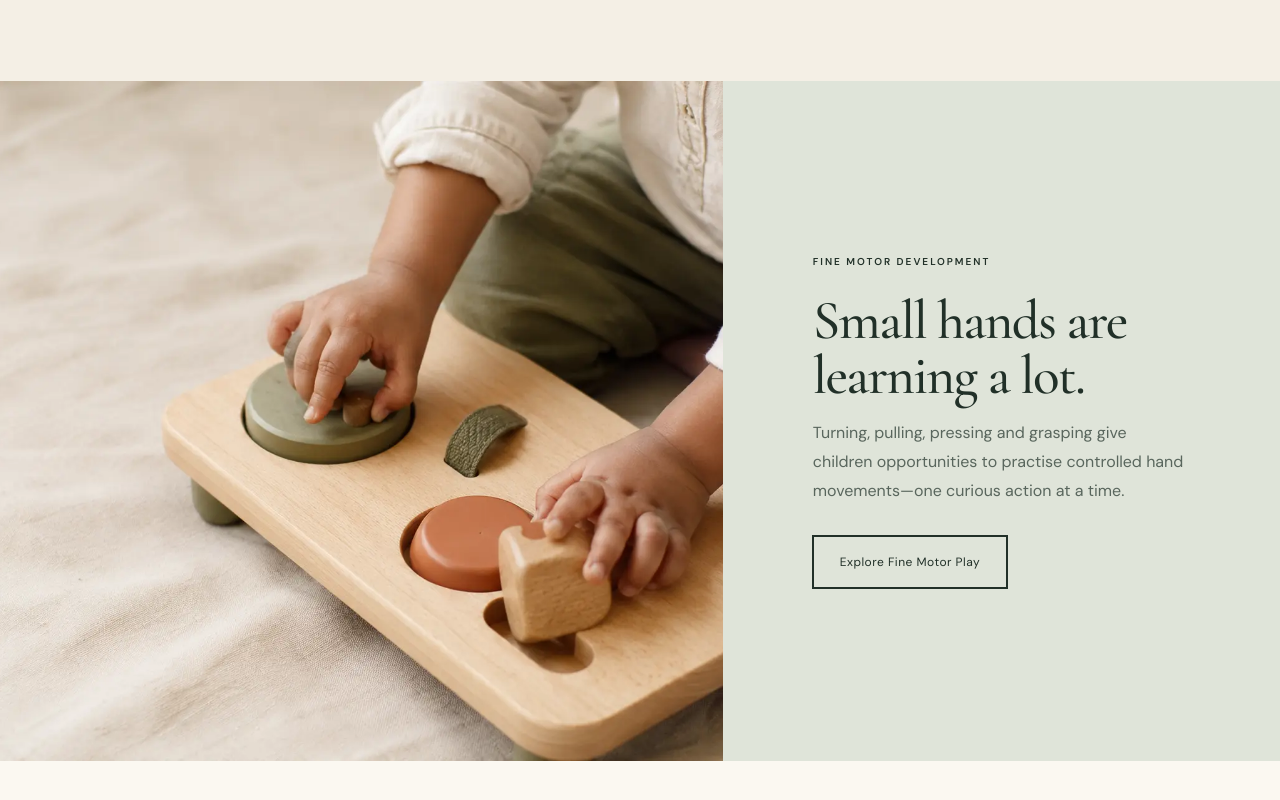
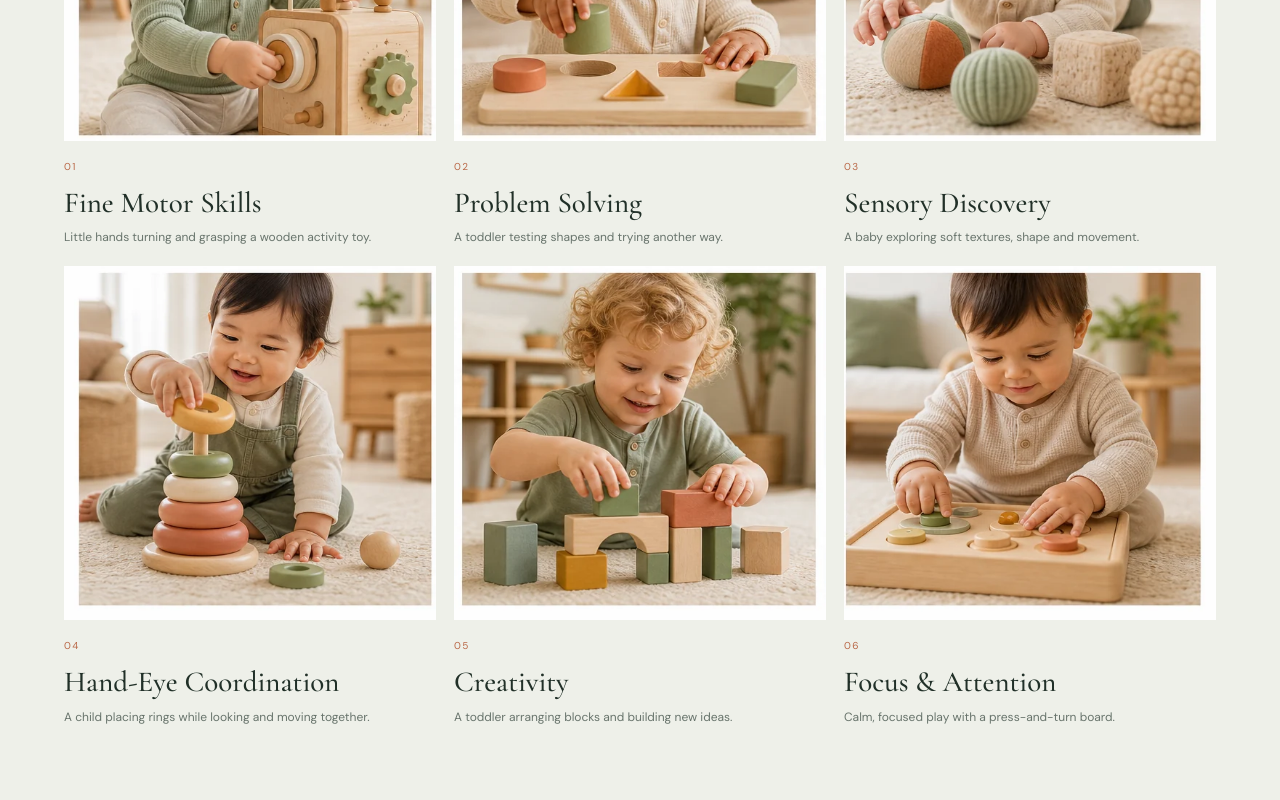
Before and after one commit to Istiakzishan/Zuvee-Duvee-site, a Next.js app: page / in a window 1280 px wide. Shown: the part 4122-4922 px from the top of the page. Built offline with nearby package versions, Linux system fonts and the light colour scheme.

Commit message:
Add skill image section to homepage

```diff
--- a/app/globals.css
+++ b/app/globals.css
@@ -70,7 +70,7 @@ h1 { font-size:clamp(54px,5.3vw,82px); line-height:.93; max-width:620px; margin-
 .tags { display:flex; gap:8px; color:#6d776f; font-size:9px; letter-spacing:.1em; text-transform:uppercase; }
 .tags span+span:before { content:"·"; margin-right:8px; }
 .product-info h3 { font-family:var(--display); font-weight:500; font-size:22px; margin:9px 0 7px; }
-.product-info>p { font-size:13px; margin:0; }
+.product-info>p { font-size:16px; font-weight:600; margin:0; color:var(--green); }
 .product-details-link { display:inline-block; margin-top:13px; padding-bottom:3px; border-bottom:1px solid var(--line); font-size:10px; letter-spacing:.06em; text-transform:uppercase; }
 .development-section { background:var(--green); color:#f6f2e8; padding:clamp(90px,9vw,140px) clamp(22px,7vw,112px); display:grid; grid-template-columns:.8fr 1.2fr; gap:9vw; }
 .section-heading.light { position:sticky; top:140px; align-self:start; }
@@ -81,6 +81,13 @@ h1 { font-size:clamp(54px,5.3vw,82px); line-height:.93; max-width:620px; margin-
 .development-card h3 { font-family:var(--display); font-size:28px; font-weight:500; margin-bottom:8px; }
 .development-card p { color:#acb8af; font-size:12px; margin:0; line-height:1.6; }
 .development-card b { font-weight:400; color:#c97b5a; }
+.skill-photo-section { background:#eef0e9; }
+.skill-photo-grid { display:grid; grid-template-columns:repeat(3,1fr); gap:18px; }
+.skill-photo-card { min-width:0; }
+.skill-photo { aspect-ratio:1.05; background-image:url('/skill-play-grid.webp'); background-size:300% 200%; background-repeat:no-repeat; margin-bottom:18px; }
+.skill-photo-card>span { display:block; color:var(--terra); font-size:10px; letter-spacing:.14em; margin-bottom:14px; }
+.skill-photo-card h3 { font-family:var(--display); font-weight:500; font-size:29px; line-height:1.05; margin-bottom:10px; }
+.skill-photo-card p { color:#68746c; font-size:12px; line-height:1.65; max-width:360px; margin:0; }
 .philosophy { background:var(--cream); text-align:center; padding:clamp(100px,12vw,190px) 24px; }
 .philosophy h2 { margin:0; }
 .philosophy h2.accent { color:var(--terra); font-style:italic; }
@@ -221,6 +228,7 @@ footer .logo { color:white; }
   .quick-add { transform:none; }
   .development-section,.process-section { grid-template-columns:1fr; gap:25px; }
   .section-heading.light { position:static; }
+  .skill-photo-grid { grid-template-columns:repeat(2,1fr); }
   .story-section { grid-template-columns:1fr; }
   .story-image { min-height:480px; }
   .newly-section .product-scroll { display:flex; }
@@ -260,6 +268,7 @@ footer .logo { color:white; }
   .product-card { flex-basis:82vw; }
   .development-section { padding:80px 20px; }
   .development-card { grid-template-columns:30px 1fr auto; }
+  .skill-photo-grid { grid-template-columns:1fr; gap:38px; }
   .philosophy { text-align:left; padding:95px 20px; }
   .philosophy>p:not(.eyebrow) { margin-left:0; }
   .story-image { min-height:360px; }
--- a/app/page.tsx
+++ b/app/page.tsx
@@ -25,6 +25,15 @@ const development = [
   ["Hand-Eye Coordination", "Play that brings looking and moving together."],
   ["Creativity", "Room to imagine, arrange, build and begin again."],
   ["Focus & Attention", "Calm play experiences worth staying with a little longer."],
+];
+
+const skillPhotos = [
+  ["Fine Motor Skills", "Little hands turning and grasping a wooden activity toy.", "0% 0%"],
+  ["Problem Solving", "A toddler testing shapes and trying another way.", "50% 0%"],
+  ["Sensory Discovery", "A baby exploring soft textures, shape and movement.", "100% 0%"],
+  ["Hand-Eye Coordination", "A child placing rings while looking and moving together.", "0% 100%"],
+  ["Creativity", "A toddler arranging blocks and building new ideas.", "50% 100%"],
+  ["Focus & Attention", "Calm, focused play with a press-and-turn board.", "100% 100%"],
 ];
 
 function ArrowIcon() {
@@ -103,6 +112,20 @@ export default function Home() {
         <div className="development-grid">{development.map(([title, copy], i) => <a href="#products" key={title} className="development-card"><span>0{i + 1}</span><div><h3>{title}</h3><p>{copy}</p></div><b>↗</b></a>)}</div>
       </section>
 
+      <section className="section skill-photo-section">
+        <div className="section-heading split"><div><p className="eyebrow">PLAY THAT SUPPORTS GROWTH</p><h2>Six ways little ones learn through play</h2><p>Happy, everyday play moments connected to the developmental skills families often look for.</p></div><a className="text-link" href="#products">Shop supportive play <ArrowIcon /></a></div>
+        <div className="skill-photo-grid">
+          {skillPhotos.map(([title, copy, position], i) => (
+            <article className="skill-photo-card" key={title}>
+              <div className="skill-photo" style={{ backgroundPosition: position }} role="img" aria-label={copy} />
+              <span>{String(i + 1).padStart(2, "0")}</span>
+              <h3>{title}</h3>
+              <p>{copy}</p>
+            </article>
+          ))}
+        </div>
+      </section>
+
       <section className="philosophy" id="philosophy">
         <p className="eyebrow">OUR BELIEF</p><h2>More isn&apos;t always better.</h2><h2 className="accent">The right things matter.</h2><p>Childhood is filled with small moments of discovery. We carefully select products that encourage meaningful play, exploration and growing independence.</p><a className="text-link" href="#process">Our Philosophy <ArrowIcon /></a>
       </section>
```
Also changed, not shown: public/skill-play-grid.webp (added).
